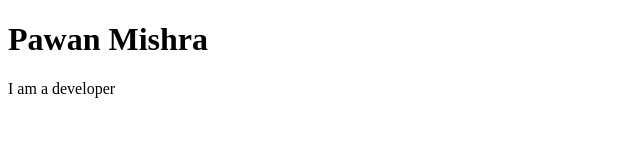
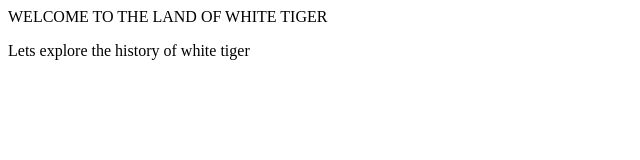
Before and after one commit to Pawan1306/Test, a plain HTML site: page index.htm in a window 1280 px wide. Shown: the whole page, without its empty margins (0-640 px from the left). Drawn offline with Linux system fonts and the light colour scheme.

Commit message:
My Project-1

```diff
--- a/index.html
+++ b/index.htm
@@ -6,7 +6,7 @@
     <title>Document</title>
 </head>
 <body>
-    <h1>Pawan Mishra</h1>
-    <p>I am a developer</p>
+    <hi>WELCOME TO THE LAND OF WHITE TIGER</hi>
+    <P>Lets explore the history of white tiger</P>
 </body>
 </html>
```
Also changed, not shown: Style.css (deleted).
